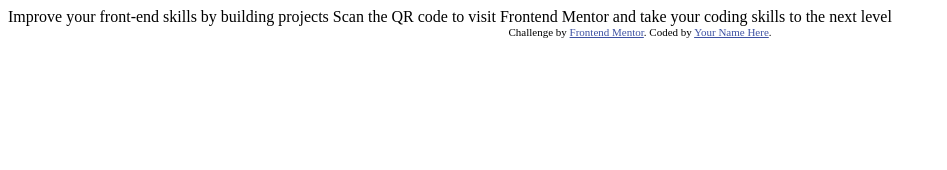
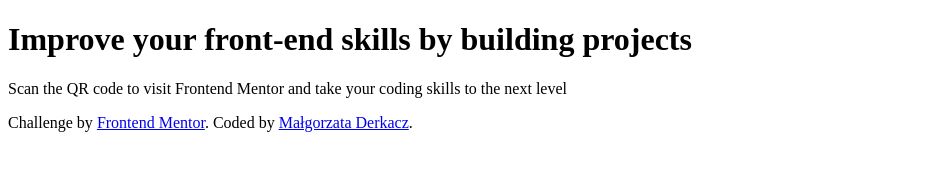
Before and after one commit to g0sie/QR-code-component, a plain HTML site: page index.html in a window 1280 px wide. Shown: the whole page, without its empty margins (0-947 px from the left). Drawn offline with Linux system fonts and the light colour scheme.

Commit message:
add html body

```diff
--- a/index.html
+++ b/index.html
@@ -1,28 +1,34 @@
 <!DOCTYPE html>
 <html lang="en">
   <head>
-  <meta charset="UTF-8">
-  <meta name="viewport" content="width=device-width, initial-scale=1.0"> <!-- displays site properly based on user's device -->
+    <meta charset="UTF-8" />
+    <meta name="viewport" content="width=device-width, initial-scale=1.0" />
+    <!-- displays site properly based on user's device -->
 
-  <link rel="icon" type="image/png" sizes="32x32" href="./images/favicon-32x32.png">
+    <link
+      rel="icon"
+      type="image/png"
+      sizes="32x32"
+      href="./images/favicon-32x32.png"
+    />
 
     <title>Frontend Mentor | QR code component</title>
-
-  <!-- Feel free to remove these styles or customise in your own stylesheet 👍 -->
-  <style>
-    .attribution { font-size: 11px; text-align: center; }
-    .attribution a { color: hsl(228, 45%, 44%); }
-  </style>
   </head>
   <body>
-
-  Improve your front-end skills by building projects
-
-  Scan the QR code to visit Frontend Mentor and take your coding skills to the next level
+    <div class="component">
+      <div class="qr"></div>
+      <h1>Improve your front-end skills by building projects</h1>
+      <p>
+        Scan the QR code to visit Frontend Mentor and take your coding skills to
+        the next level
+      </p>
+    </div>
 
     <div class="attribution">
-    Challenge by <a href="https://www.frontendmentor.io?ref=challenge" target="_blank">Frontend Mentor</a>.
-    Coded by <a href="#">Your Name Here</a>.
+      Challenge by
+      <a href="https://www.frontendmentor.io?ref=challenge" target="_blank"
+        >Frontend Mentor</a
+      >. Coded by <a href="https://github.com/g0sie">Małgorzata Derkacz</a>.
     </div>
   </body>
 </html>
```
Lines whose indentation alone changed are shown as unchanged.
